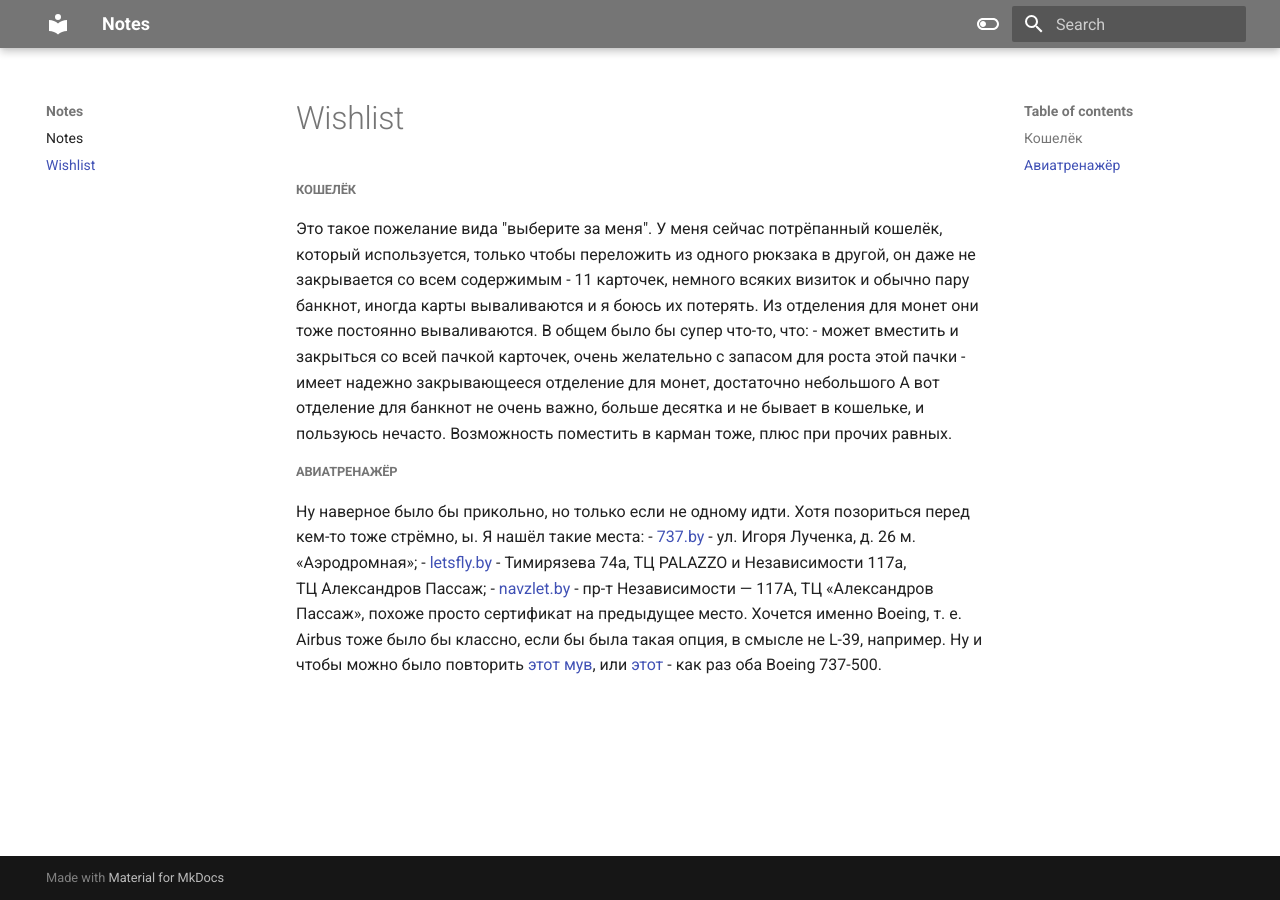
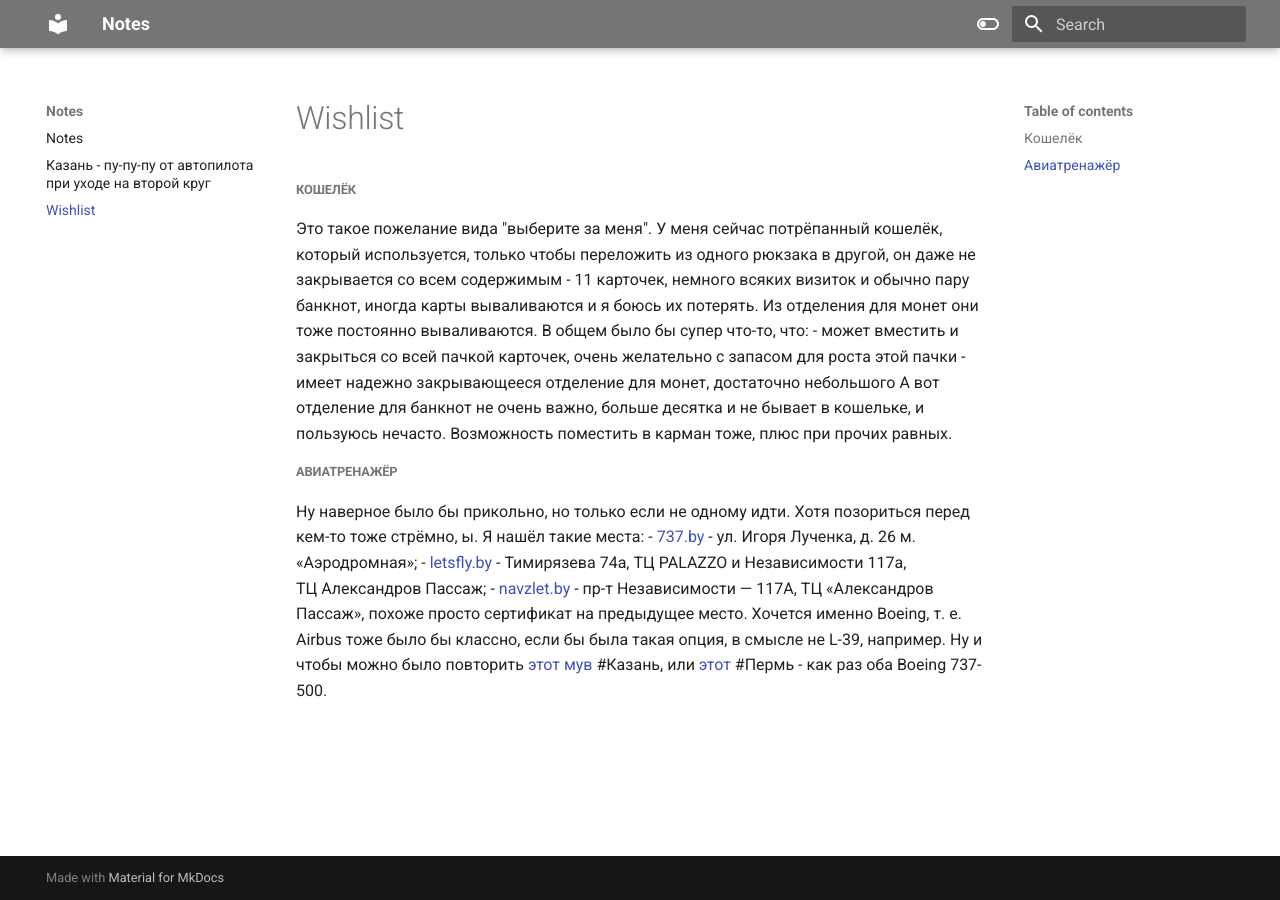
Before and after one commit to uvlad7/notes, an MkDocs documentation site: the page built from notes/Wishlist.md, in a window 1280 px wide. Built offline with MkDocs 1.6.1 and Material for MkDocs 9.7.7, drawn with Linux system fonts in a browser that asks for light colours.

Commit message:
save 2 notes on laptop
Affected files:
notes/Mayday.md
notes/Wishlist.md

```diff
--- /dev/null
+++ b/notes/Mayday.md
@@ -0,0 +1,2 @@
+#Казань - пу-пу-пу от автопилота при уходе на второй круг
+#Пермь - превышение предельного угла атаки, крена, содержания алкоголя в крови и концентрации долбоёбов на 1 м²
--- a/notes/Wishlist.md
+++ b/notes/Wishlist.md
@@ -9,4 +9,4 @@
 - [letsfly.by](https://letsfly.by/цены/) - Тимирязева 74а, ТЦ PALAZZO и Независимости 117а,
 ТЦ Александров Пассаж;
 - [navzlet.by](https://navzlet.by/shop/aviatrenajer-boeing-737-ng/) - пр-т Независимости — 117А, ТЦ «Александров Пассаж», похоже просто сертификат на предыдущее место.
-Хочется именно Boeing, т. е. Airbus тоже было бы классно, если бы была такая опция, в смысле не L-39, например. Ну и чтобы можно было повторить [этот мув](https://youtu.be/B4WkyvNOrW0?t=580), или [этот](https://youtu.be/mPbd3oclDD4?t=651) - как раз оба Boeing 737-500.
+Хочется именно Boeing, т. е. Airbus тоже было бы классно, если бы была такая опция, в смысле не L-39, например. Ну и чтобы можно было повторить [этот мув](https://youtu.be/B4WkyvNOrW0?t=580) #Казань, или [этот](https://youtu.be/mPbd3oclDD4?t=651) #Пермь - как раз оба Boeing 737-500.
```
